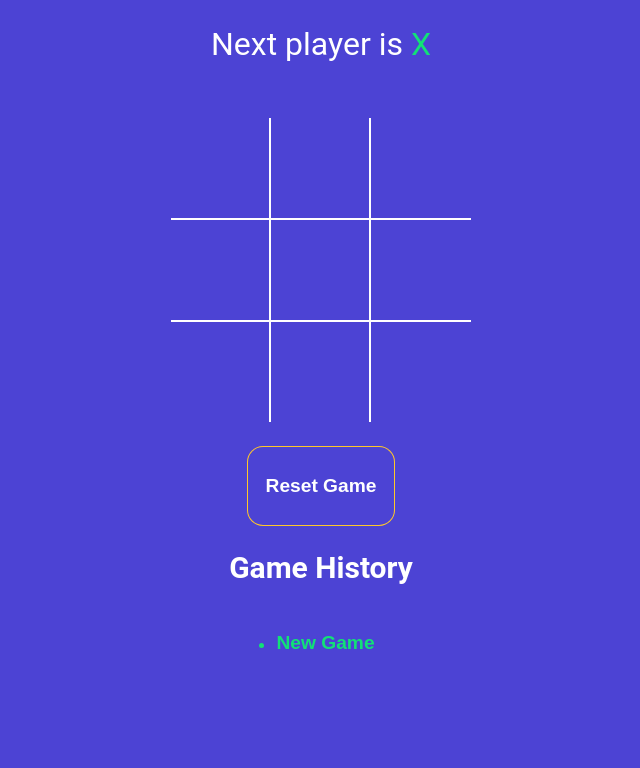
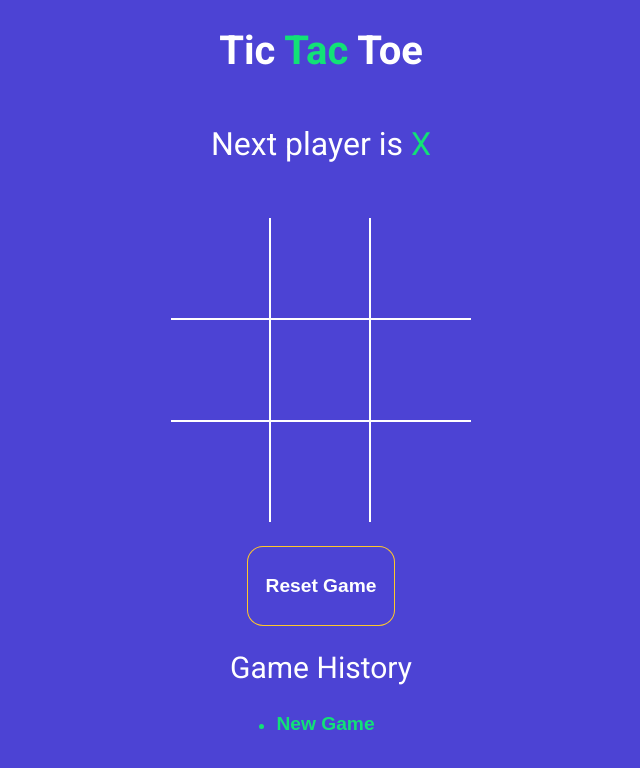
Before and after one commit to GlowingObsidian/tictactoe-react, a React (Vite) app: page / in a window 1280 px wide. Shown: the top 768 px of the page, without its empty margins (319-959 px from the left). Built offline with nearby package versions, Linux system fonts and the light colour scheme.

Commit message:
Add title

```diff
--- a/index.html
+++ b/index.html
@@ -5,6 +5,7 @@
   <meta charset="UTF-8" />
   <link rel="icon" type="image/svg+xml" href="/vite.svg" />
   <meta name="viewport" content="width=device-width, initial-scale=1.0" />
+  <link href="https://fonts.googleapis.com/css?family=Roboto:300,400,700&display=swap" rel="stylesheet" />
   <title>Tic Tac Toe</title>
 </head>
 
--- a/src/App.jsx
+++ b/src/App.jsx
@@ -59,6 +59,9 @@
 
   return (
     <div className="app">
+      <h1>
+        Tic <span className="text-green">Tac</span> Toe
+      </h1>
       <h2>
         <StatusMessage winner={winner} gamingBoard={gamingBoard} />
       </h2>
@@ -73,7 +76,7 @@
       >
         <h2>Reset Game</h2>
       </button>
-      <h2>Game History</h2>
+      <h2 style={{ fontWeight: "normal" }}>Game History</h2>
       <History history={history} moveTo={moveTo} currentMove={currentMove} />
     </div>
   );
--- a/src/styles.scss
+++ b/src/styles.scss
@@ -41,6 +41,7 @@
   .history {
     display: inline-block;
     padding: 0;
+    margin: 0;
     li {
       list-style: none;
       text-align: left;
```
